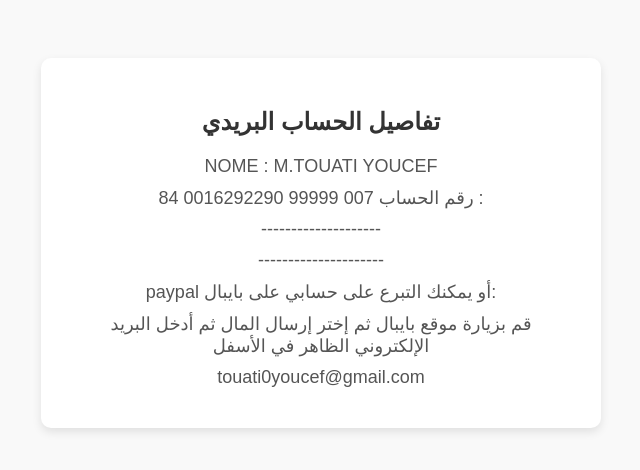
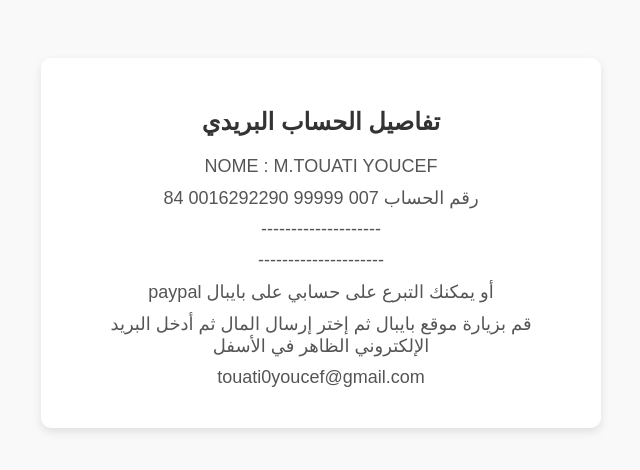
Before and after one commit to youcef847/support-me, a plain HTML site: page index.html in a window 1280 px wide. Shown: the full height of the page, 319-959 px from the left. Drawn offline with Linux system fonts and the light colour scheme.

Commit message:
Update index.html

```diff
--- a/index.html
+++ b/index.html
@@ -36,10 +36,10 @@
   <div class="container">
     <h2>تفاصيل الحساب البريدي</h2>
     <p>NOME : M.TOUATI YOUCEF</p>
-    <p>: رقم الحساب 007 99999 0016292290 84 </p>
+    <p> رقم الحساب 007 99999 0016292290 84 </p>
     <p>--------------------</p>
     <p>---------------------</p>
-    <p>:أو يمكنك التبرع على حسابي على بايبال paypal </p>
+    <p>أو يمكنك التبرع على حسابي على بايبال paypal </p>
     <p>قم بزيارة موقع بايبال ثم إختر إرسال المال ثم أدخل البريد الإلكتروني الظاهر في الأسفل </p>
     <p>touati0youcef@gmail.com</p>
   </div>
```
